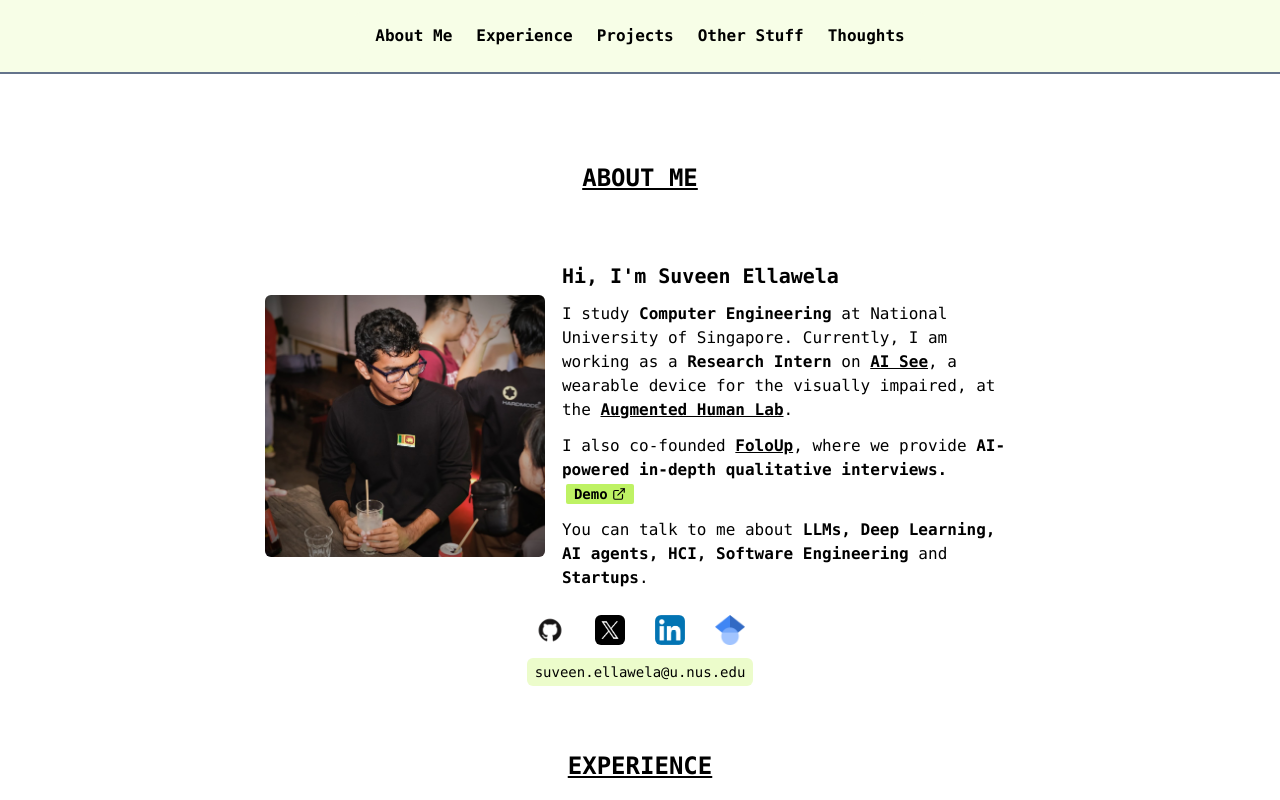
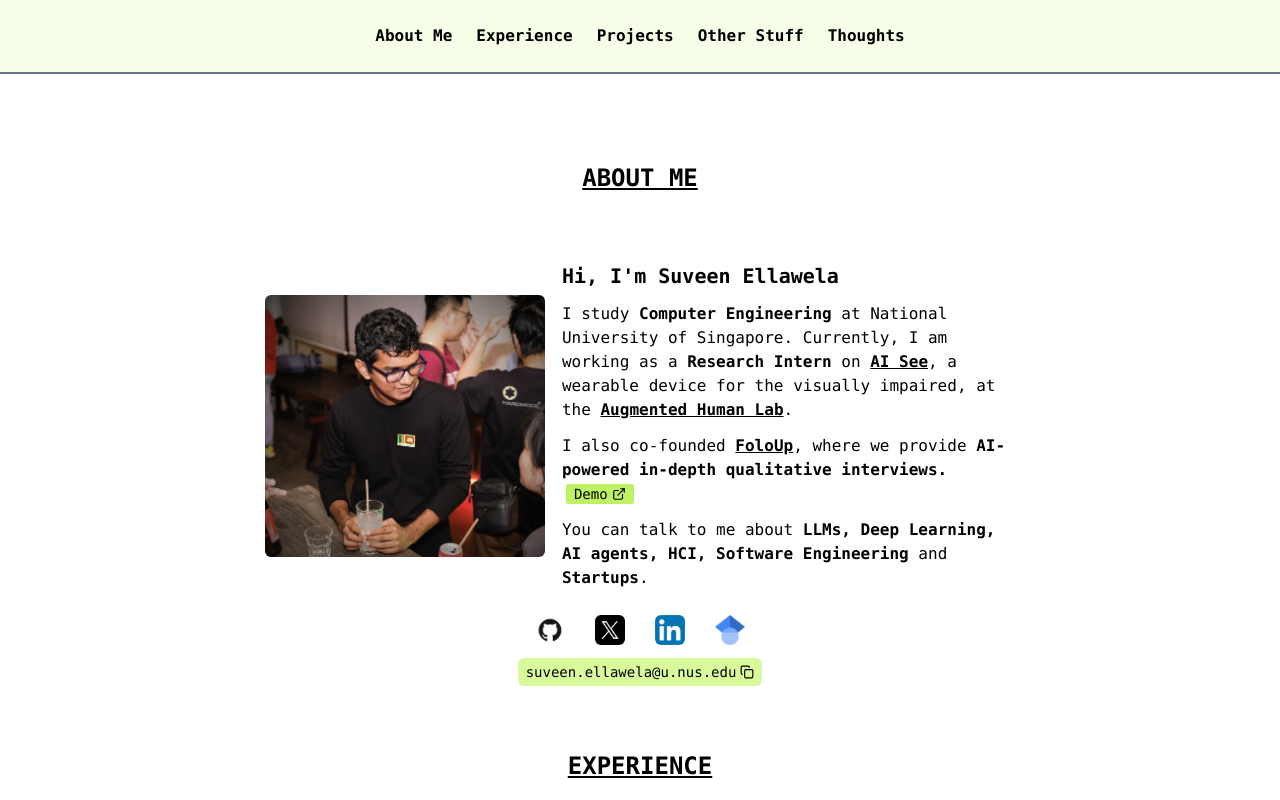
Before and after one commit to Sulith123/suveene.github.io, a Next.js app: page / in a window 1280 px wide. Shown: the top 800 px of the page. Built offline with nearby package versions, Linux system fonts and the light colour scheme.

Commit message:
Update styling for email copy function

```diff
--- a/src/app/components/home/about-me-section/index.tsx
+++ b/src/app/components/home/about-me-section/index.tsx
@@ -59,7 +59,7 @@ const AboutMeSection = () => {
             <span className="font-semibold">
               AI-powered in-depth qualitative interviews.
             </span>
-            <span className="font-semibold ml-1"><a
+            <span className="font-medium ml-1"><a
                 href="https://www.linkedin.com/feed/update/urn:li:activity:7208456112503685120/"
                 target="_blank"
                 className="relative text-sm inline-flex items-center transition-all px-2 rounded-sm bg-lime-300 text-black hover:bg-lime-500 gap-1"
--- a/src/app/components/home/socials/index.tsx
+++ b/src/app/components/home/socials/index.tsx
@@ -3,6 +3,7 @@
 import React, { useState } from "react";
 import Image from "next/image";
 import { toast } from "sonner";
+import { ClipboardIcon, CopyIcon } from "lucide-react";
 
 const Socials = () => {
   const [copied, setCopied] = useState(false);
@@ -92,7 +93,7 @@ const Socials = () => {
         </a>
       </div>
       <p
-        className="text-sm font-medium mx-auto p-1 px-2 bg-lime-100 rounded-md cursor-pointer"
+        className="text-sm inline-flex gap-1 items-center font-medium mx-auto p-1 px-2 bg-lime-200 rounded-md cursor-pointer hover:bg-lime-300"
         onClick={(event) => {
           if (!copied){
             event.stopPropagation();
@@ -100,7 +101,7 @@ const Socials = () => {
           }
         }}
       >
-        suveen.ellawela@u.nus.edu
+        suveen.ellawela@u.nus.edu <CopyIcon size={14} />
       </p>
     </>
   );
```
